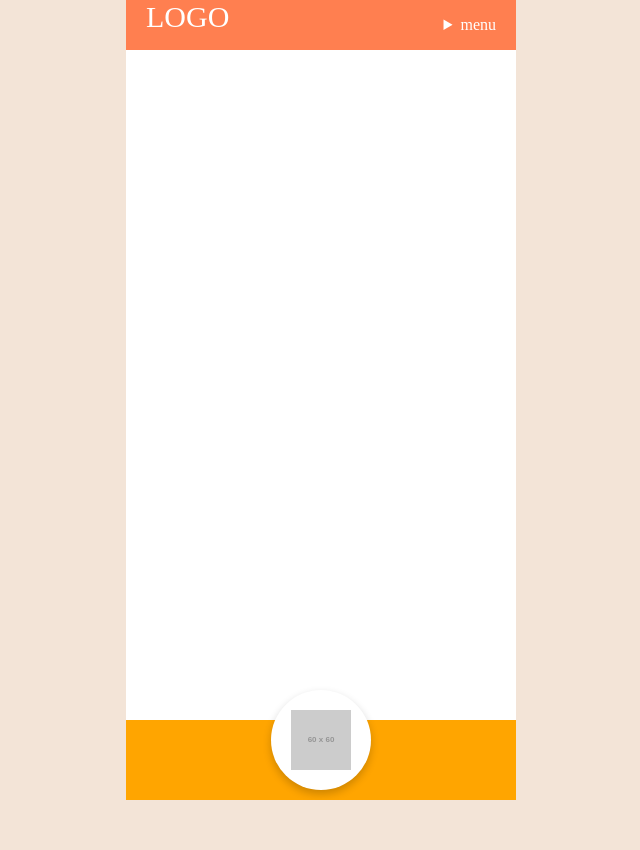
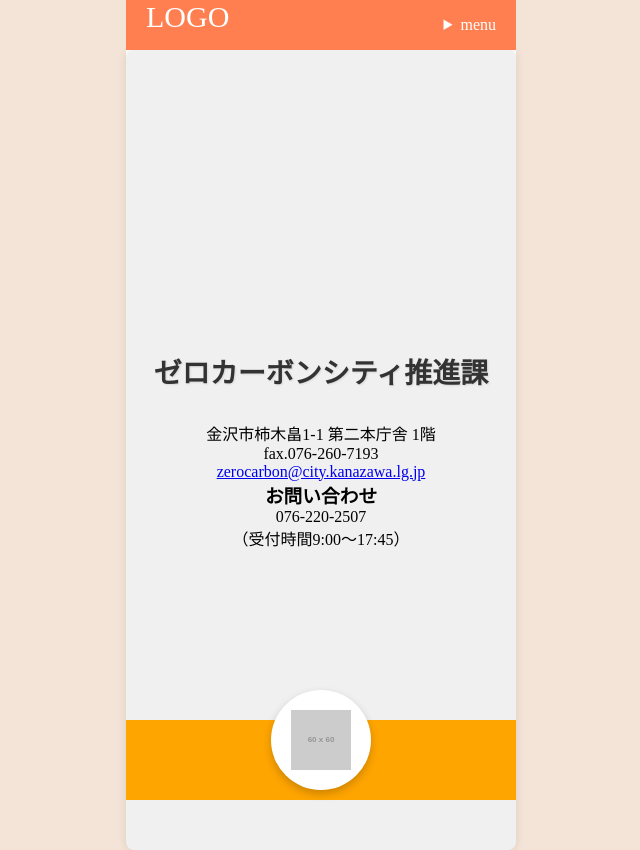
Before and after one commit to mitsui6969/tabekiri-app, a React (Vite) app: page /Inquiry in a window 1280 px wide. Before the commit this address had no page. Shown: the whole page, without its empty margins (319-959 px from the left). Before the commit the page ends 800 px from the top, so only its background shows below. Built offline with nearby package versions, Linux system fonts and the light colour scheme.

Commit message:
問い合わせします

```diff
--- a/src/App.jsx
+++ b/src/App.jsx
@@ -9,6 +9,7 @@ import { Signup } from './pages/Signup'
 import { Header } from './components/Header/header'
 import { Footer } from './components/footer/footer'
 import { QrScanner }  from './pages/QrScanner'
+import Inquiry from "./pages/Inquiry";
 
 
 
@@ -24,6 +25,7 @@ function App() {
         <Route path="/Signup" element={<Signup/>} />
         <Route path="/login" element={<Login/>} />
         <Route path="/QRcode" element={<QrScanner/>} />
+        <Route path="/Inquiry" element={<Inquiry/>} />
       </Routes>
       <Footer/>
     </Router>
--- a/src/components/Header/header.jsx
+++ b/src/components/Header/header.jsx
@@ -24,7 +24,7 @@ export const Header = () => {
                                 <Link to={'/bluebutton'} className="link">map</Link>
                             </li>
                             <li>
-                                <Link to={'/map'} className='link'>問い合わせフォーム</Link>
+                                <Link to={'/Inquiry'} className='link'>問い合わせフォーム</Link>
                             </li>
                         </ul>
                     </nav>
--- /dev/null
+++ b/src/pages/Inquiry.jsx
@@ -0,0 +1,25 @@
+import React from "react";
+
+function Inquiry() {
+  return (
+    <div className="container">
+      <div className="info-section">
+        <h2>ゼロカーボンシティ推進課</h2>
+        <p>金沢市柿木畠1-1 第二本庁舎 1階</p>
+        <p>fax.076-260-7193</p>
+        <p>
+          <a href="mailto:zerocarbon@city.kanazawa.lg.jp">
+            zerocarbon@city.kanazawa.lg.jp
+          </a>
+        </p>
+      </div>
+      <div className="contact-section">
+        <h3>お問い合わせ</h3>
+        <p className="phone-number">076-220-2507</p>
+        <p className="hours">（受付時間9:00～17:45）</p>
+      </div>
+    </div>
+  );
+}
+
+export default Inquiry;
--- /dev/null
+++ b/src/pages/inquiry.css
@@ -0,0 +1,61 @@
+body {
+    margin: 0;
+    font-family: Arial, sans-serif;
+    background-color: #5a7734; /* 背景色 */
+    color: #ffffff; /* 文字色 */
+  }
+
+  .container {
+    display: flex;
+    justify-content: space-between;
+    align-items: center;
+    padding: 20px;
+    max-width: 800px;
+    margin: 0 auto;
+    border: 1px solid #ffffff;
+    background-color: #5a7734;
+    border-radius: 8px;
+    box-shadow: 0 4px 8px rgba(0, 0, 0, 0.2);
+  }
+
+  .info-section {
+    flex: 2;
+  }
+
+  .info-section h2 {
+    margin: 0;
+    font-size: 20px;
+  }
+
+  .info-section p {
+    margin: 5px 0;
+  }
+
+  .info-section a {
+    color: #ffffff;
+    text-decoration: none;
+  }
+
+  .info-section a:hover {
+    text-decoration: underline;
+  }
+
+  .contact-section {
+    flex: 1;
+    text-align: center;
+    border-left: 2px solid #ffffff;
+    padding-left: 20px;
+  }
+
+  .contact-section h3 {
+    margin: 0 0 10px 0;
+  }
+
+  .phone-number {
+    font-size: 20px;
+    font-weight: bold;
+  }
+
+  .hours {
+    font-size: 14px;
+  }
```
Also changed, not shown: src/App.css (line endings or trailing spaces).
